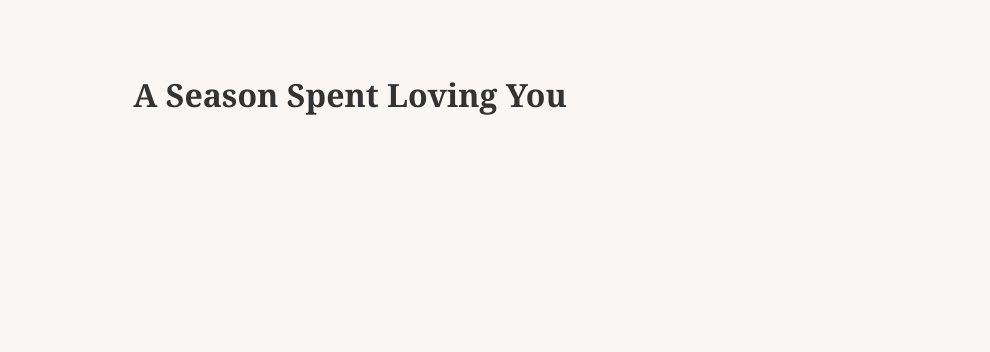
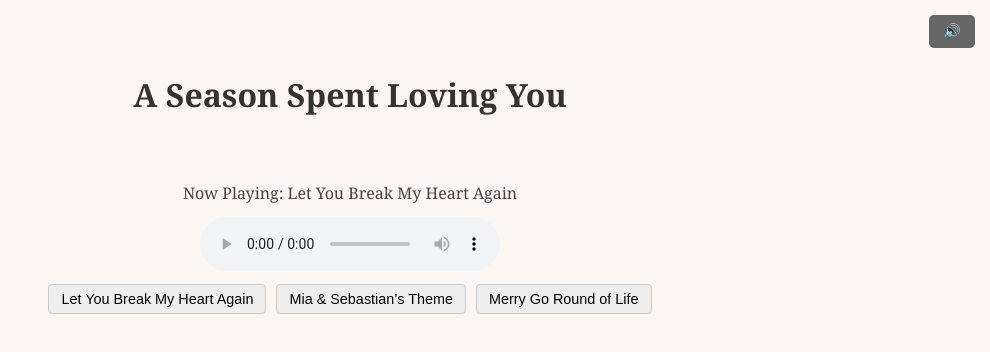
Before and after one commit to Snorlax11868/A-season-spent-loving-you-2, a plain HTML site: page index.html in a window 1280 px wide. Shown: the whole page, without its empty margins (290-1280 px from the left). Drawn offline with Linux system fonts and the light colour scheme; no server answers.

Commit message:
index.html

```diff
--- a/index.html
+++ b/index.html
@@ -31,15 +31,21 @@
       opacity: 1;
     }
 
+    #progress {
+      text-align: center;
+      color: #777;
+      margin-bottom: 20px;
+      font-size: 0.9em;
+    }
+
     #continue, #back {
       display: none;
-      margin: 20px auto 0;
+      margin: 20px auto;
       padding: 10px 25px;
       font-size: 1em;
       border: none;
       color: white;
       cursor: pointer;
-      text-align: center;
     }
 
     #continue {
@@ -58,11 +64,50 @@
       background-color: #555;
     }
 
-    #progress {
+    #music-player {
       text-align: center;
-      color: #777;
-      margin-bottom: 20px;
+      margin-bottom: 40px;
+    }
+
+    #now-playing {
+      font-size: 1em;
+      margin-bottom: 10px;
+      color: #444;
+      animation: pulse 2s infinite;
+    }
+
+    @keyframes pulse {
+      0% { opacity: 0.6; }
+      50% { opacity: 1; }
+      100% { opacity: 0.6; }
+    }
+
+    #playlist button {
+      margin: 5px;
+      padding: 6px 12px;
       font-size: 0.9em;
+      cursor: pointer;
+      background-color: #eee;
+      border: 1px solid #ccc;
+      border-radius: 4px;
+    }
+
+    #playlist button:hover {
+      background-color: #ddd;
+    }
+
+    #mute-btn {
+      position: fixed;
+      top: 15px;
+      right: 15px;
+      padding: 8px 14px;
+      font-size: 0.9em;
+      background-color: #666;
+      color: white;
+      border: none;
+      cursor: pointer;
+      border-radius: 5px;
+      z-index: 1000;
     }
   </style>
 </head>
@@ -70,89 +115,122 @@
   <h1>A Season Spent Loving You</h1>
   <div id="progress"></div>
   <div id="story-container" class="visible">Loading story...</div>
+
+  <div id="music-player">
+    <div id="now-playing">Now Playing: <span id="current-song">None</span></div>
+    <audio id="audio" controls autoplay></audio>
+    <div id="playlist"></div>
+  </div>
+
   <button id="back">← Back</button>
   <button id="continue">Continue →</button>
+  <button id="mute-btn">🔊</button>
 
   <script>
+    // Google Doc Fetch
     const docUrl = "https://docs.google.com/document/d/e/2PACX-1vTqZBPA3iIzbIUmz-NTlIRPVxPzbh3QhcrmsyFGOBnjMmVymXiEJIkkViykoKdJag69HVtM8P4t36zW/pub";
-
     const container = document.getElementById('story-container');
     const button = document.getElementById('continue');
     const backButton = document.getElementById('back');
-
     let pages = [];
     let currentPage = 0;
 
     fetch(docUrl)
-  .then(res => {
-    console.log("Fetch status:", res.status); // Check HTTP status
-    return res.text();
-  })
+      .then(res => res.text())
       .then(data => {
-    console.log("Raw fetched HTML (first 300 chars):\n", data.substring(0, 300));
-
         const parser = new DOMParser();
         const htmlDoc = parser.parseFromString(data, 'text/html');
         let text = htmlDoc.body.innerText;
-
-    console.log("Extracted innerText (first 300 chars):\n", text.substring(0, 300));
-
-    // Remove unwanted header
         text = text.replace(/^Published using Google Docs\s*/, '');
-
         pages = text.split("===PAGE===");
-    console.log("Total pages found:", pages.length);
-
-    // Load saved progress
         const savedPage = parseInt(localStorage.getItem("lastPage"));
         if (!isNaN(savedPage) && savedPage >= 0 && savedPage < pages.length) {
           currentPage = savedPage;
         }
-
         showPage();
       })
       .catch(err => {
         container.innerText = "Failed to load story.";
-    console.error("Error fetching or parsing doc:", err);
+        console.error(err);
       });
 
     function showPage() {
-      container.classList.remove("visible"); // Reset fade
-
+      container.classList.remove("visible");
       setTimeout(() => {
         container.innerText = pages[currentPage].trim();
         container.classList.add("visible");
-
-        // Show/hide buttons
         button.style.display = (currentPage < pages.length - 1) ? "block" : "none";
         backButton.style.display = (currentPage > 0) ? "block" : "none";
-
-        // Update progress
-        document.getElementById("progress").innerText =
-          `Page ${currentPage + 1} of ${pages.length}`;
-
-        // Save progress
+        document.getElementById("progress").innerText = `Page ${currentPage + 1} of ${pages.length}`;
         localStorage.setItem("lastPage", currentPage);
-      }, 100); // Slight delay for fade effect
+      }, 100);
     }
 
-    // NEXT
     button.addEventListener('click', () => {
       if (currentPage < pages.length - 1) {
-        container.classList.remove("visible"); // Fade out
+        container.classList.remove("visible");
         currentPage++;
         showPage();
       }
     });
 
-    // BACK
     backButton.addEventListener('click', () => {
       if (currentPage > 0) {
-        container.classList.remove("visible"); // Fade out
+        container.classList.remove("visible");
         currentPage--;
         showPage();
       }
     });
+
+    // MUSIC
+    const playlist = [
+      { title: "Let You Break My Heart Again", src: "music/let_you_break_my_heart_again.mp3" },
+      { title: "Mia & Sebastian’s Theme", src: "music/hauser_mia_and_sebastian_theme.mp3" },
+      { title: "Merry Go Round of Life", src: "music/merry_go_round_of_life.mp3" }
+    ];
+
+    const audio = document.getElementById('audio');
+    const currentSong = document.getElementById('current-song');
+    const playlistDiv = document.getElementById('playlist');
+    const muteBtn = document.getElementById('mute-btn');
+
+    let currentTrack = 0;
+    let isMuted = false;
+
+    function loadSong(index) {
+      audio.src = playlist[index].src;
+      currentSong.textContent = playlist[index].title;
+      audio.play();
+    }
+
+    // Autoplay next
+    audio.addEventListener('ended', () => {
+      currentTrack = (currentTrack + 1) % playlist.length;
+      loadSong(currentTrack);
+    });
+
+    // Buttons for playlist
+    playlist.forEach((song, index) => {
+      const btn = document.createElement('button');
+      btn.textContent = song.title;
+      btn.onclick = () => {
+        currentTrack = index;
+        loadSong(currentTrack);
+      };
+      playlistDiv.appendChild(btn);
+    });
+
+    // Mute toggle
+    muteBtn.addEventListener('click', () => {
+      isMuted = !isMuted;
+      audio.muted = isMuted;
+      muteBtn.textContent = isMuted ? "🔇" : "🔊";
+    });
+
+    // Start first song on load
+    window.addEventListener("load", () => {
+      loadSong(currentTrack);
+    });
   </script>
 </body>
 </html>
```
Lines whose indentation alone changed are shown as unchanged.
